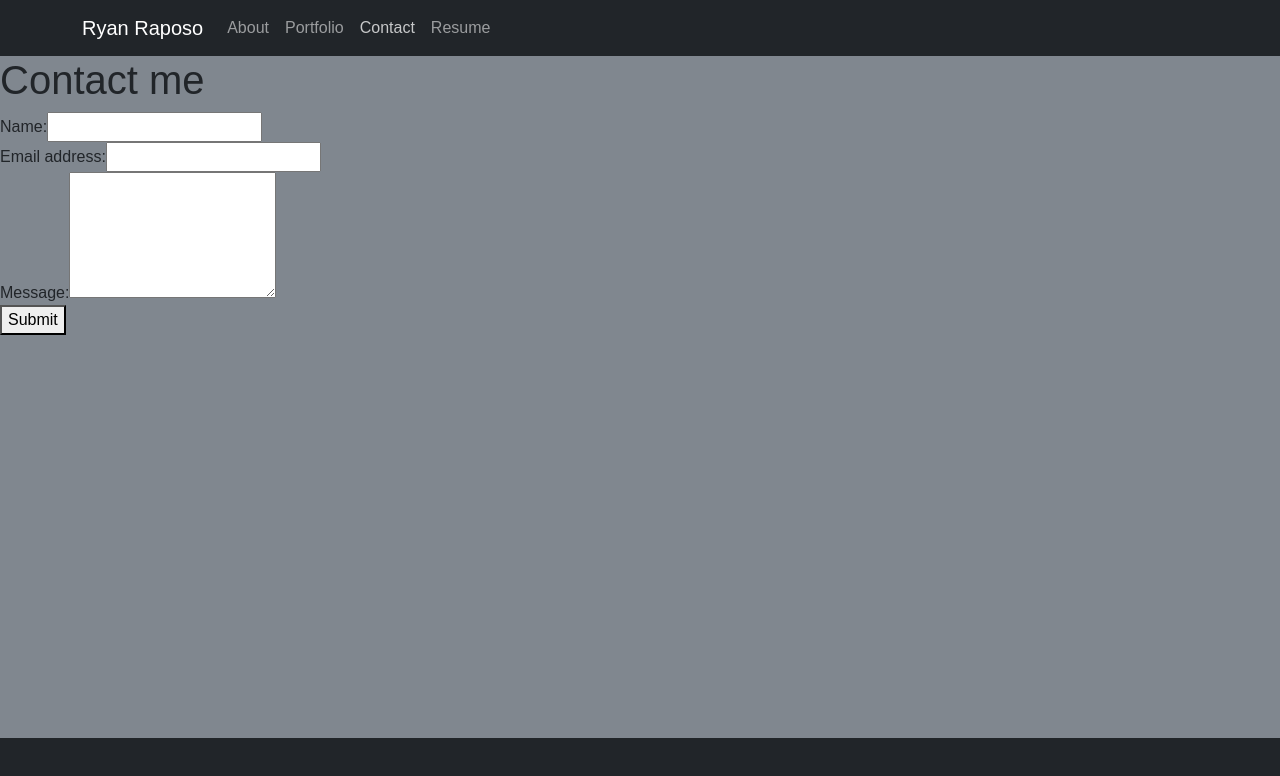
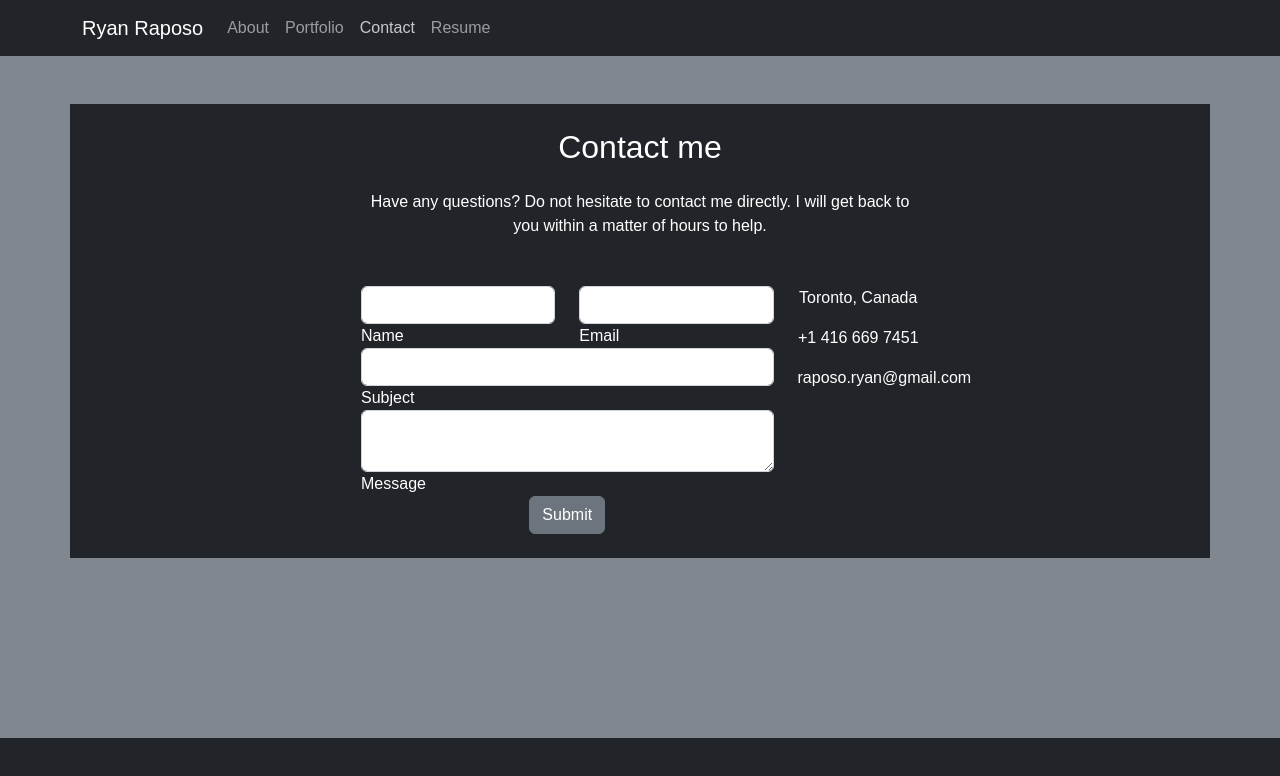
Before and after one commit to ryanraposo/portfolio, a React (Create React App) app: page / in a window 1280 px wide. Both pictures are taken after a click on the button "Contact". Shown: the top 776 px of the page. Built offline with nearby package versions, Linux system fonts and the light colour scheme.

Commit message:
style contact form

```diff
--- a/src/components/Contact/index.js
+++ b/src/components/Contact/index.js
@@ -4,8 +4,8 @@ import { validateEmail } from '../../utils/helpers';
 
 function Contact() {
 
-    const [formState, setFormState] = useState({ name: '', email: '', message: ''});
-    const { name, email, message } = formState;
+    const [formState, setFormState] = useState({ name: '', email: '', subject: '', message: ''});
+    const { name, email, subject, message } = formState;
     const [errorMessage, setErrorMessage] = useState('');
 
     function handleChange(e) {
@@ -34,28 +34,65 @@ function Contact() {
     };
 
     return (
-        <div>
-            <h1>Contact me</h1>
-            <form id="contact-form" onSubmit={handleSubmit}>
-                <div>
-                    <label htmlFor="name">Name:</label>
-                    <input type="text" name="name" defaultValue={name} onChange={handleChange} />
+        <div class="container contact-form d-flex justify-content-center mt-5">
+            <div class="w-50 mb-4">
+                <h2 class="h1-responsive font-weight-bold text-center my-4">Contact me </h2>
+                <p class="text-center w-responsive mx-auto mb-5">Have any questions? Do not hesitate to contact me directly. I will get back to you within
+                    a matter of hours to help.</p>
+                <div class="row">
+                    <div class="col-md-9 mb-md-0 mb-5">
+                        <form id="contact-form" onSubmit={handleSubmit}>
+                            <div class="row">
+                                <div class="col-md-6">
+                                    <div class="md-form mb-0">
+                                        <input type="text" name="name" class="form-control" defaultValue={name} onChange={handleChange} />
+                                        <label htmlFor="name">Name</label>
+                                    </div>
+                                </div>
+                                <div class="col-md-6">
+                                    <div class="md-form mb-0">
+                                        <input type="email" name="email" class="form-control" defaultValue={email} onChange={handleChange} />
+                                        <label htmlFor="email">Email</label>
+                                    </div>
+                                </div>
+                            </div>
+                            <div class="row">
+                                <div class="col-md-12">
+                                    <div class="md-form mb-0">
+                                        <input type="text"  id="subject" name="subject" class="form-control" defaultValue={subject} onChange={handleChange} />
+                                        <label htmlFor="subject">Subject</label>
+                                    </div>
+                                </div>
+                            </div>
+                            <div class="row">
+                                <div class="col-md-12">
+                                    <div class="md-form">
+                                        <textarea type="text" id="message" name="message" rows="2" class="form-control md-textarea" defaultValue={message}></textarea>
+                                        <label for="message">Message</label>
+                                    </div>
+                                </div>
+                            </div>
+                            <div class="text-center text-md-left">
+                                <button className="btn btn-secondary" type="submit">Submit</button>
+                            </div>
+                            <div class="status"></div>
+                        </form>
+                    </div>
+                    <div class="col-md-3 text-center">
+                        <ul class="list-unstyled mb-0">
+                            <li><i class="fas fa-map-marker-alt fa-2x"></i>
+                                <p>Toronto, Canada</p>
+                            </li>
+                            <li><i class="fas fa-phone mt-4 fa-2x"></i>
+                                <p>+1 416 669 7451</p>
+                            </li>
+                            <li><i class="fas fa-envelope mt-4 fa-2x"></i>
+                                <p>raposo.ryan@gmail.com</p>
+                            </li>
+                        </ul>
+                    </div>
                 </div>
-                <div>
-                    <label htmlFor="email">Email address:</label>
-                    <input type="email" name="email" defaultValue={email} onChange={handleChange} />
-                </div>
-                <div>
-                    <label htmlFor="message">Message:</label>
-                    <textarea name="message" rows="5" defaultValue={message} onChange={handleChange} />
-                </div>
-                {errorMessage && (
-                    <div>
-                        <p className="error-text">{errorMessage}</p>
-                    </div>
-                )}
-                <button type="submit">Submit</button>
-            </form>
+            </div>
         </div>
     );
 }
--- a/src/index.css
+++ b/src/index.css
@@ -55,3 +55,8 @@ a.btn {
 .card-subtitle {
   color: rgba(255, 255, 255, 0.55)
 }
+
+.contact-form {
+  color: #ffffff;
+  background: #212529;
+}
```
